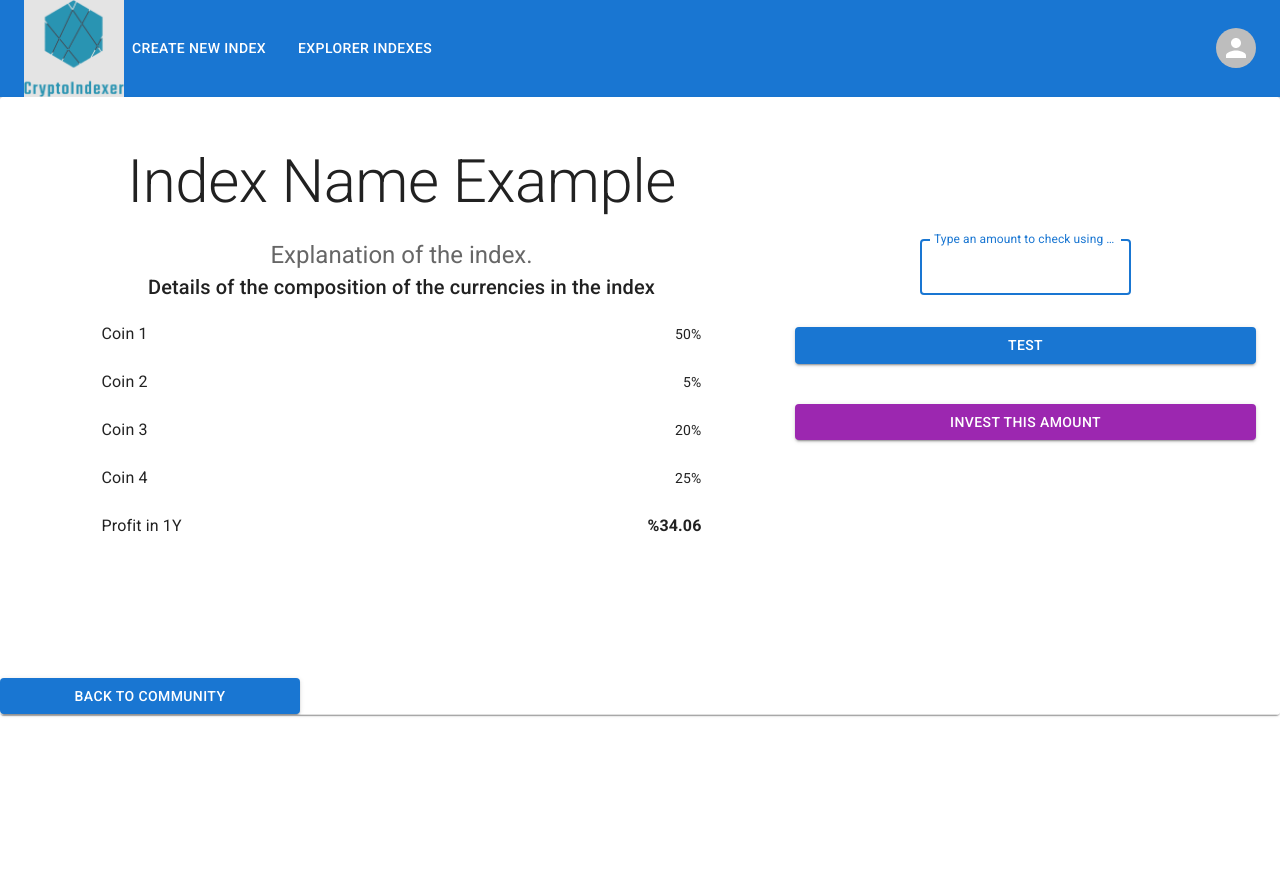
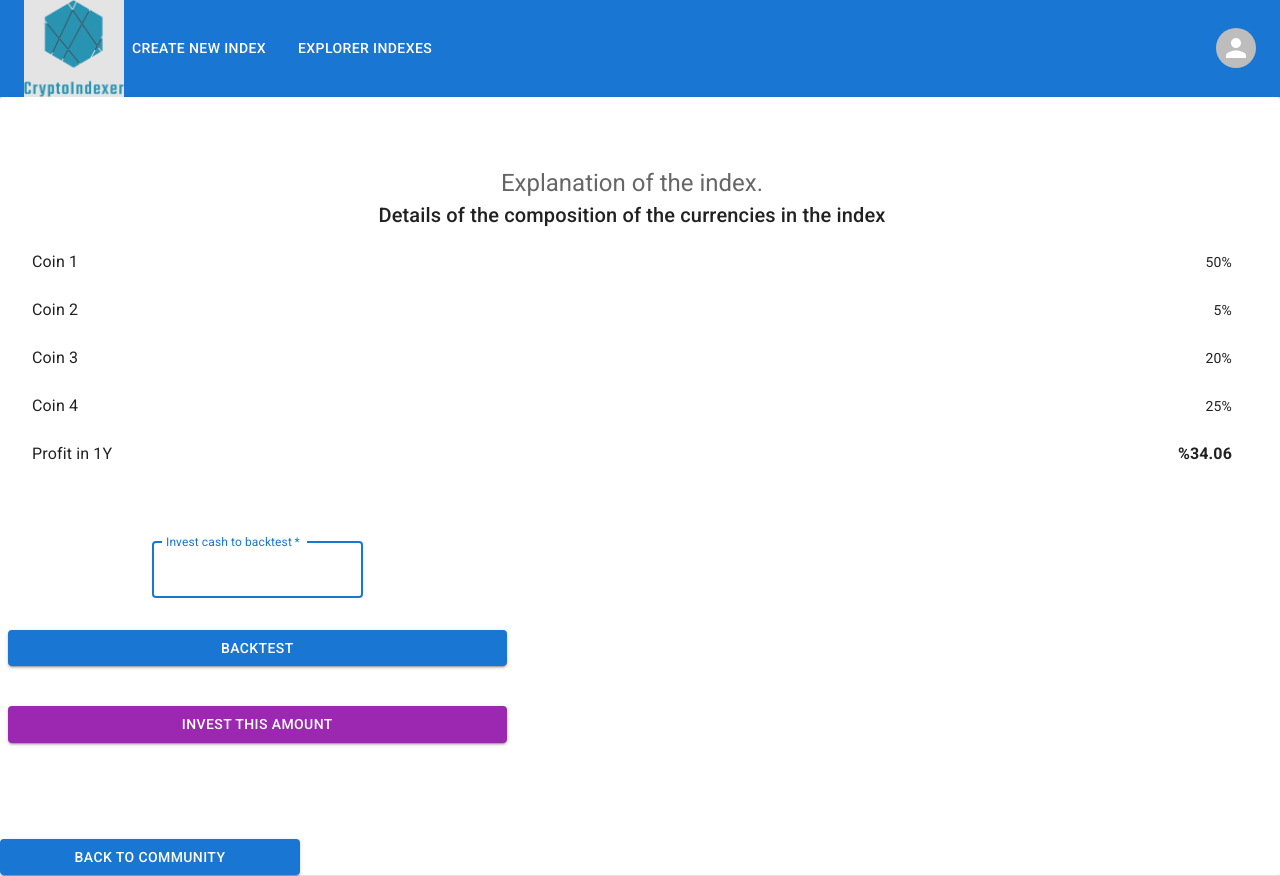
Before and after one commit to DorEliyahu17/CryptoIndexer-FrontEnd, a React (Create React App) app: page /IndexPopUp in a window 1280 px wide. Before the commit the page ends 800 px from the top, so only its background shows below. Built offline with nearby package versions, Linux system fonts and the light colour scheme.

Commit message:
fixed some bugs

```diff
--- a/src/CreateNewIndex/CreateNewIndex.jsx
+++ b/src/CreateNewIndex/CreateNewIndex.jsx
@@ -18,8 +18,8 @@ import {
 } from "@mui/material";
 import SearchIcon from "@mui/icons-material/Search";
 import MUIDataTable from "mui-datatables";
-import Loading from '../Components/Loading'
-import Charts from '../Components/Charts'
+import Loading from '../Components/Loading';
+import Charts from '../Components/Charts';
 
 import 'react-toastify/dist/ReactToastify.css';
 
--- a/src/IndexPopUp/IndexPopUp.jsx
+++ b/src/IndexPopUp/IndexPopUp.jsx
@@ -1,4 +1,6 @@
-import * as React from 'react';
+import React, { useState, Fragment } from 'react';
+import PropTypes from 'prop-types';
+import { toast } from 'react-toastify';
 import AppBar from '@mui/material/AppBar';
 import Toolbar from '@mui/material/Toolbar';
 import Typography from '@mui/material/Typography';
@@ -6,24 +8,32 @@ import Paper from '@mui/material/Paper';
 import Grid from '@mui/material/Grid';
 import Button from '@mui/material/Button';
 import TextField from '@mui/material/TextField';
-import Tooltip from '@mui/material/Tooltip';
-import IconButton from '@mui/material/IconButton';
-import SearchIcon from '@mui/icons-material/Search';
-import RefreshIcon from '@mui/icons-material/Refresh';
-import Box from '@mui/material/Box';
-import Card from '@mui/material/Card';
-import CardActions from '@mui/material/CardActions';
-import CardContent from '@mui/material/CardContent';
-import CardHeader from '@mui/material/CardHeader';
 import CssBaseline from '@mui/material/CssBaseline';
-import StarIcon from '@mui/icons-material/StarBorder';
-import Link from '@mui/material/Link';
 import GlobalStyles from '@mui/material/GlobalStyles';
 import Container from '@mui/material/Container';
 import List from '@mui/material/List';
 import ListItem from '@mui/material/ListItem';
 import ListItemText from '@mui/material/ListItemText';
+import Loading from '../Components/Loading';
+import Charts from '../Components/Charts';
 
+const propTypes = {
+  userToken: PropTypes.String,
+  indexHash: PropTypes.String,
+  indexName: PropTypes.String,
+};
+
+const defaultProps = {
+  userToken: '',
+  indexHash: '',
+  indexName: '',
+};
+function Content(props) {
+  const { userToken, indexHash, indexName } = props;
+  const [showBacktestLoading, setShowBacktestLoading] = useState(false);
+  const [showBacktest, setShowBacktest] = useState(false);
+  const [backtestPrices, setBacktestPrices] = useState([]);
+  const [backtestDates, setBacktestDates] = useState([]);
 
   const products = [
     {
@@ -45,41 +55,38 @@ const products = [
 
   ];
 
-const addresses = ['1 MUI Drive', 'Reactville', 'Anytown', '99999', 'USA'];
-const payments = [
-  { name: 'Card type', detail: 'Visa' },
-  { name: 'Card holder', detail: 'Mr John Smith' },
-  { name: 'Card number', detail: 'xxxx-xxxx-xxxx-1234' },
-  { name: 'Expiry date', detail: '04/2024' },
-];
-function Copyright(props) {
+  const backTestRequest = async () => {
+    setShowBacktestLoading(true);
+    const response = await fetch('/api/backtest-exist-index?' + new URLSearchParams({ data: indexHash, /* TODO - change this value to the actual amount (initialCash) */ }), { method: 'get' });
+    const responseData = await response.json();
+    if (responseData.success) {
+      setBacktestPrices(responseData.data.index.balance_progress);
+      setBacktestDates(responseData.data.index.dates);
+      setShowBacktestLoading(false);
+      setShowBacktest(true);
+    } else {
+      setShowBacktest(false);
+      toast(responseData.data);
+    }
+  };
+
+  const renderTable = () => {
     return (
-    <Typography variant="body2" color="text.secondary" align="center" {...props}>
-      {'Copyright © '}
-      <Link color="inherit" href="https://mui.com/">
-        CryptoIndexer
-      </Link>{' '}
-      {new Date().getFullYear()}
-      {'.'}
-    </Typography>
+      <Charts type='line' labels={backtestDates} firstIndexName={indexName} firstIndexPrices={backtestPrices} />
     );
-}
+  };
 
-const tiers = [
-  {
-    title: '2 nd',
-    price: '0',
-    description: [
-      'This is an example of a description written by the author of the index',
-    ],
-  },
-
-];
-
-
-function PricingContent() {
   return (
-    <React.Fragment>
+    <Fragment>
+      <Paper sx={{ height: '100%', width: '100%', margin: 'auto', overflow: 'hidden' }}>
+        <AppBar
+          position="static"
+          color="inherit"
+          elevation={0}
+          sx={{ borderBottom: '1px solid rgba(0, 0, 0, 0.12)' }}
+        >
+          <Toolbar>
+            <Grid container spacing={2} alignItems="center">
               <GlobalStyles styles={{ ul: { margin: 0, padding: 0, listStyle: 'none' } }} />
               <CssBaseline />
               <AppBar
@@ -90,7 +97,7 @@ function PricingContent() {
               >
               </AppBar>
               {/* Hero unit */}
-      <Container disableGutters maxWidth="sm" component="main" sx={{ pt: 8, pb: 6 }}>
+              <Container disableGutters fullwidth component="main" sx={{ pt: 8, pb: 6 }}>
                 <Typography
                   component="h1"
                   variant="h2"
@@ -98,7 +105,7 @@ function PricingContent() {
                   color="text.primary"
                   gutterBottom
                 >
-          Index Name Example
+                  {indexName}
                 </Typography>
 
                 <Typography variant="h5" align="center" color="text.secondary" component="p">
@@ -132,25 +139,24 @@ function PricingContent() {
                   margin="normal"
                   required
                   id="number"
-                label="Type an amount to check using a reverse checks"
+                  label="Invest cash to backtest"
                   name="number"
                   autoFocus
                 />
                 <Button
                   type="submit"
                   fullWidth
-        color = "primary"
+                  color="primary"
                   variant="contained"
                   sx={{ mt: 3, mb: 2 }}
-
-        href="/explorer-indexes"
+                  onClick={backTestRequest}
                 >
-        Test
+                  Backtest
                 </Button>
                 <Button
                   type="submit"
                   fullWidth
-        color = "secondary"
+                  color="secondary"
                   variant="contained"
                   sx={{ mt: 3, mb: 2 }}
 
@@ -159,29 +165,6 @@ function PricingContent() {
                   Invest this amount
                 </Button>
               </Typography>
-
-
-      {/* End hero unit */}
-
-    </React.Fragment>
-
-  );
-}
-
-
-function Content() {
-  return (
-
-    <Paper sx={{ maxWidth: 1300, margin: 'auto', overflow: 'hidden' }}>
-      <AppBar
-        position="static"
-        color="inherit"
-        elevation={0}
-        sx={{ borderBottom: '1px solid rgba(0, 0, 0, 0.12)' }}
-      >
-        <Toolbar>
-          <Grid container spacing={2} alignItems="center">
-            <PricingContent />
             </Grid>
           </Toolbar>
           <Button
@@ -195,10 +178,14 @@ function Content() {
           </Button>
         </AppBar>
       </Paper>
-
+      <div style={{ width: '100%' }}>
+        {showBacktestLoading && <Loading label="Fetching data..." />}
+      </div>
+      {showBacktest && renderTable()}
+    </Fragment>
   );
 }
 
-// Content.defaultProps = defaultProps;
-// Content.propTypes = propTypes;
+Content.defaultProps = defaultProps;
+Content.propTypes = propTypes;
 export default Content;
```
Lines whose indentation alone changed are shown as unchanged.
